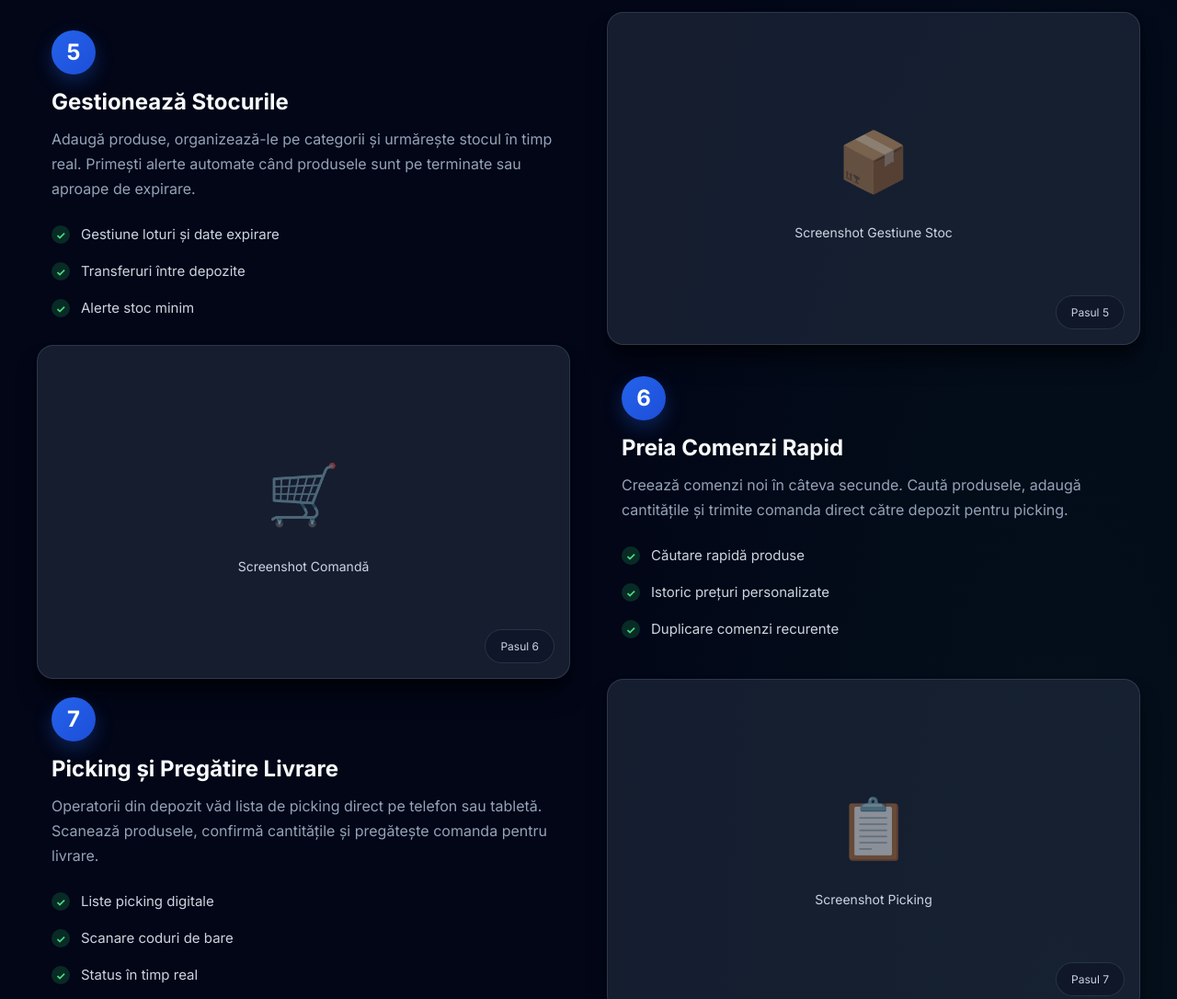
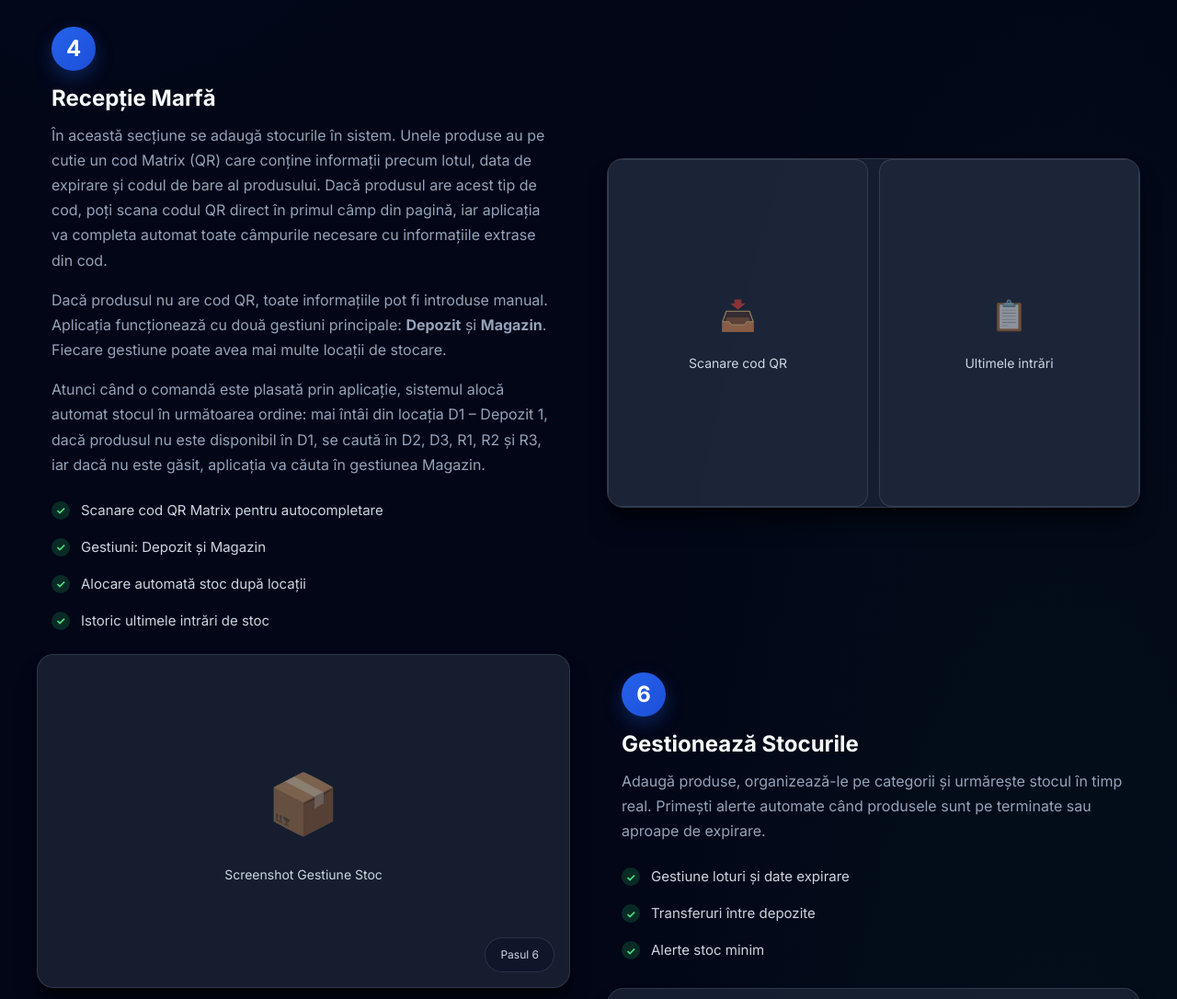
Before and after one commit to andreiacalinescu708/magazinintern, a website: page public/landing.html in a window 1280 px wide. Shown: the part 3385-4471 px from the top of the page at 92% size. Drawn offline with Linux system fonts and the light colour scheme.

Commit message:
Sters badge Pasul 3 de pe video si adaugat pas 4 - Receptie Marfa

```diff
--- a/public/landing.html
+++ b/public/landing.html
@@ -903,14 +903,38 @@
                 <a href="images/Adauga_client_preturi_speciale.mp4" style="color: var(--primary-400);" download>Descarcă video</a>
               </p>
             </video>
-            <div class="tutorial-image-badge">Pasul 3</div>
+          </div>
+        </div>
+
+        <!-- Step 4: Receptie Marfa -->
+        <div class="tutorial-step">
+          <div class="tutorial-content">
+            <div class="tutorial-step-number">4</div>
+            <h3>Recepție Marfă</h3>
+            <p>În această secțiune se adaugă stocurile în sistem. Unele produse au pe cutie un cod Matrix (QR) care conține informații precum lotul, data de expirare și codul de bare al produsului. Dacă produsul are acest tip de cod, poți scana codul QR direct în primul câmp din pagină, iar aplicația va completa automat toate câmpurile necesare cu informațiile extrase din cod.</p>
+            <p style="margin-top: var(--space-3);">Dacă produsul nu are cod QR, toate informațiile pot fi introduse manual. Aplicația funcționează cu două gestiuni principale: <strong>Depozit</strong> și <strong>Magazin</strong>. Fiecare gestiune poate avea mai multe locații de stocare.</p>
+            <p style="margin-top: var(--space-3);">Atunci când o comandă este plasată prin aplicație, sistemul alocă automat stocul în următoarea ordine: mai întâi din locația D1 – Depozit 1, dacă produsul nu este disponibil în D1, se caută în D2, D3, R1, R2 și R3, iar dacă nu este găsit, aplicația va căuta în gestiunea Magazin.</p>
+            <ul class="tutorial-features">
+              <li>Scanare cod QR Matrix pentru autocompletare</li>
+              <li>Gestiuni: Depozit și Magazin</li>
+              <li>Alocare automată stoc după locații</li>
+              <li>Istoric ultimele intrări de stoc</li>
+            </ul>
+          </div>
+          <div class="tutorial-image" style="display: grid; grid-template-columns: 1fr 1fr; gap: var(--space-3); aspect-ratio: auto;">
+            <div style="border-radius: var(--radius-lg); overflow: hidden; border: 1px solid var(--border-color); background: var(--bg-card); aspect-ratio: 3/4; display: flex; align-items: center; justify-content: center;">
+              <img src="images/RM1.png" alt="Recepție Marfă - Scanare" style="width: 100%; height: 100%; object-fit: cover;" onerror="this.style.display='none'; this.parentElement.innerHTML='<div class=\'tutorial-image-placeholder\'><div class=\'placeholder-icon\' style=\'font-size: 2rem;\'>📥</div><p>Scanare cod QR</p></div>';">
+            </div>
+            <div style="border-radius: var(--radius-lg); overflow: hidden; border: 1px solid var(--border-color); background: var(--bg-card); aspect-ratio: 3/4; display: flex; align-items: center; justify-content: center;">
+              <img src="images/R2.png" alt="Recepție Marfă - Intrări" style="width: 100%; height: 100%; object-fit: cover;" onerror="this.style.display='none'; this.parentElement.innerHTML='<div class=\'tutorial-image-placeholder\'><div class=\'placeholder-icon\' style=\'font-size: 2rem;\'>📋</div><p>Ultimele intrări</p></div>';">
+            </div>
           </div>
         </div>
 
         <!-- Step 5: Gestiune Stoc -->
         <div class="tutorial-step">
           <div class="tutorial-content">
-            <div class="tutorial-step-number">5</div>
+            <div class="tutorial-step-number">6</div>
             <h3>Gestionează Stocurile</h3>
             <p>Adaugă produse, organizează-le pe categorii și urmărește stocul în timp real. Primești alerte automate când produsele sunt pe terminate sau aproape de expirare.</p>
             <ul class="tutorial-features">
@@ -924,14 +948,14 @@
               <div class="placeholder-icon">📦</div>
               <p>Screenshot Gestiune Stoc</p>
             </div>
-            <div class="tutorial-image-badge">Pasul 5</div>
+            <div class="tutorial-image-badge">Pasul 6</div>
           </div>
         </div>
 
-        <!-- Step 6: Comenzi -->
+        <!-- Step 7: Comenzi -->
         <div class="tutorial-step">
           <div class="tutorial-content">
-            <div class="tutorial-step-number">6</div>
+            <div class="tutorial-step-number">7</div>
             <h3>Preia Comenzi Rapid</h3>
             <p>Creează comenzi noi în câteva secunde. Caută produsele, adaugă cantitățile și trimite comanda direct către depozit pentru picking.</p>
             <ul class="tutorial-features">
@@ -945,14 +969,14 @@
               <div class="placeholder-icon">🛒</div>
               <p>Screenshot Comandă</p>
             </div>
-            <div class="tutorial-image-badge">Pasul 6</div>
+            <div class="tutorial-image-badge">Pasul 7</div>
           </div>
         </div>
 
-        <!-- Step 7: Picking -->
+        <!-- Step 8: Picking -->
         <div class="tutorial-step">
           <div class="tutorial-content">
-            <div class="tutorial-step-number">7</div>
+            <div class="tutorial-step-number">8</div>
             <h3>Picking și Pregătire Livrare</h3>
             <p>Operatorii din depozit văd lista de picking direct pe telefon sau tabletă. Scanează produsele, confirmă cantitățile și pregătește comanda pentru livrare.</p>
             <ul class="tutorial-features">
@@ -966,14 +990,14 @@
               <div class="placeholder-icon">📋</div>
               <p>Screenshot Picking</p>
             </div>
-            <div class="tutorial-image-badge">Pasul 7</div>
+            <div class="tutorial-image-badge">Pasul 8</div>
           </div>
         </div>
 
-        <!-- Step 8: Foi Parcurs -->
+        <!-- Step 9: Foi Parcurs -->
         <div class="tutorial-step">
           <div class="tutorial-content">
-            <div class="tutorial-step-number">8</div>
+            <div class="tutorial-step-number">9</div>
             <h3>Foi de Parcurs și Combustibil</h3>
             <p>Generează foi de parcurs pentru șoferi, înregistrează bonurile de combustibil și urmărește costurile de transport. Toate documentele sunt salvate digital.</p>
             <ul class="tutorial-features">
@@ -987,14 +1011,14 @@
               <div class="placeholder-icon">🚛</div>
               <p>Screenshot Foi Parcurs</p>
             </div>
-            <div class="tutorial-image-badge">Pasul 8</div>
+            <div class="tutorial-image-badge">Pasul 9</div>
           </div>
         </div>
 
-        <!-- Step 9: Facturare -->
+        <!-- Step 10: Facturare -->
         <div class="tutorial-step">
           <div class="tutorial-content">
-            <div class="tutorial-step-number">9</div>
+            <div class="tutorial-step-number">10</div>
             <h3>Facturare Automată prin API</h3>
             <p>Conectează openBill cu programul tău de facturare (SmartBill, Saga, etc.) prin API. Comenzile livrate se transformă automat în facturi, fără dublă introducere.</p>
             <ul class="tutorial-features">
@@ -1008,7 +1032,7 @@
               <div class="placeholder-icon">🧾</div>
               <p>Screenshot Facturare</p>
             </div>
-            <div class="tutorial-image-badge">Pasul 9</div>
+            <div class="tutorial-image-badge">Pasul 10</div>
           </div>
         </div>
 
```
